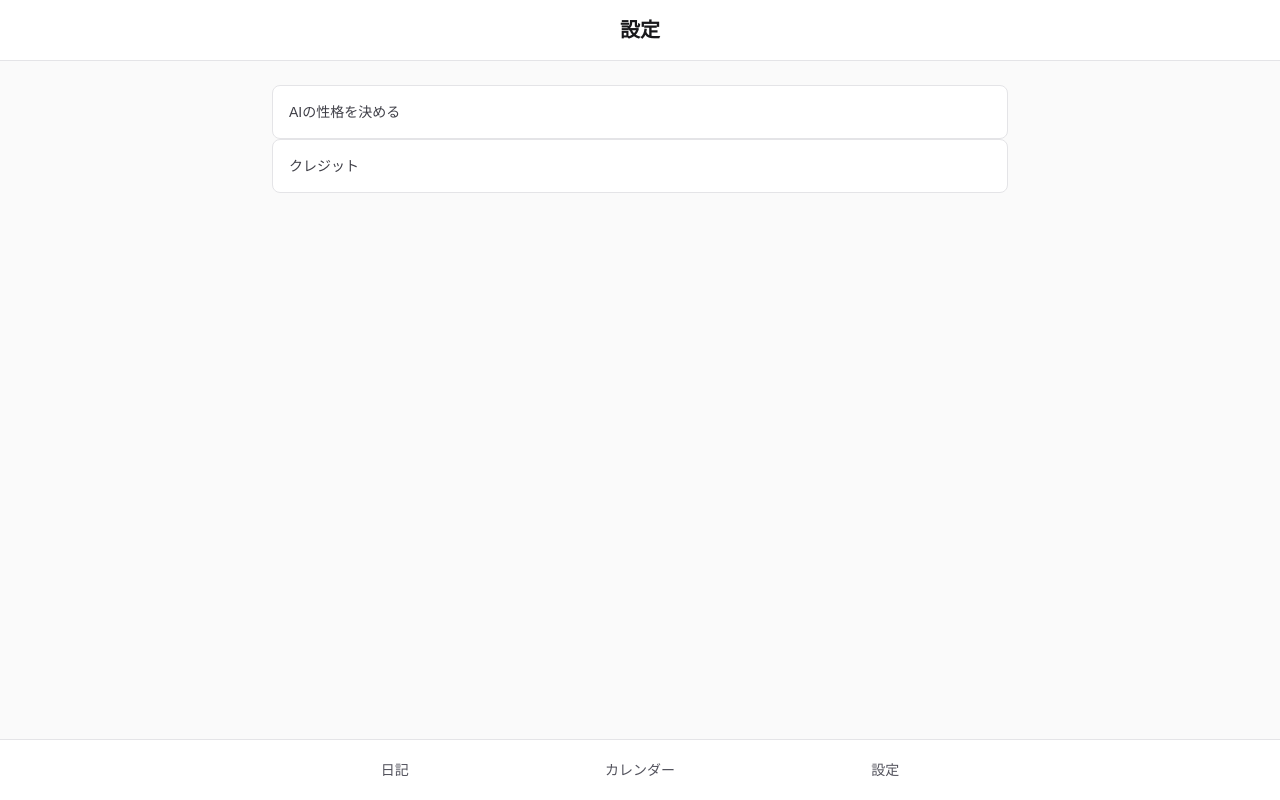
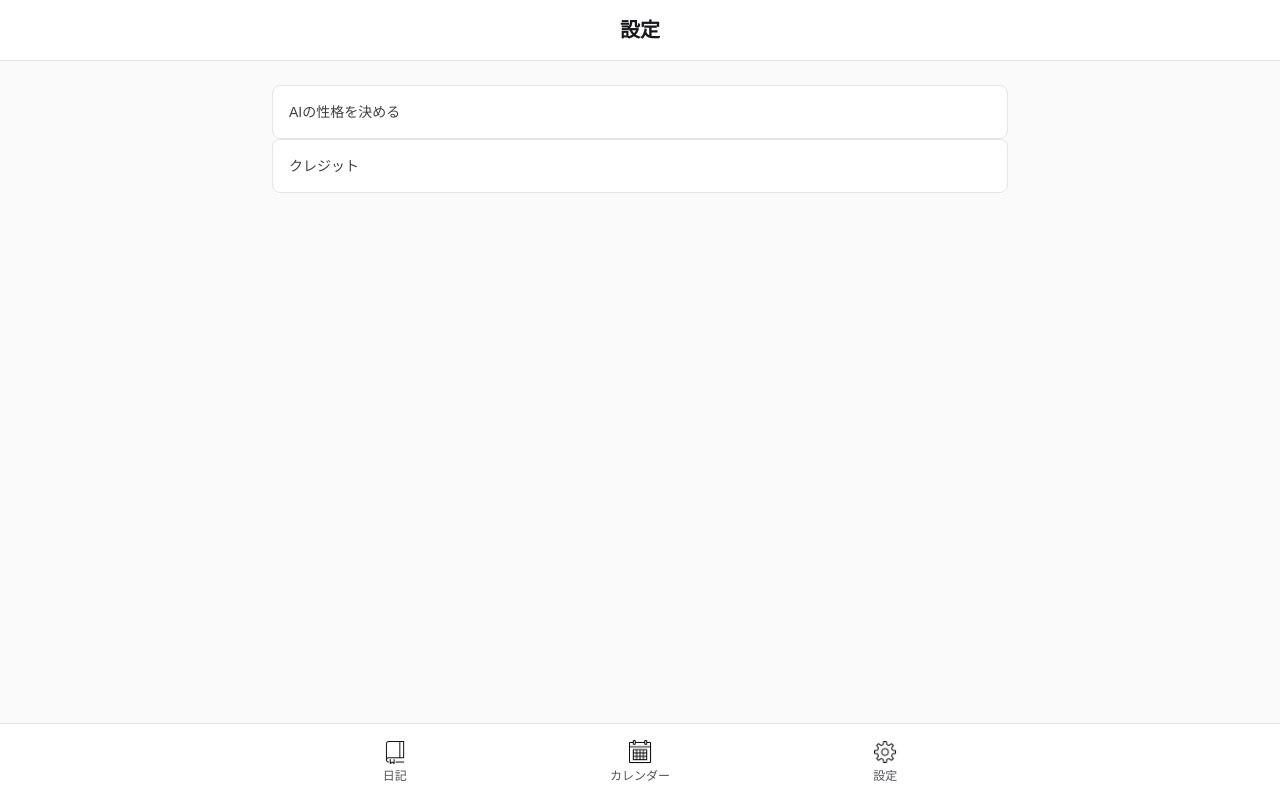
Before and after one commit to sodomun/ai-diary, a Next.js app: page /settings in a window 1280 px wide. Built offline with nearby package versions, Linux system fonts and the light colour scheme.

Commit message:
アイコン導入

```diff
--- a/app/components/EditDiaryHeader.tsx
+++ b/app/components/EditDiaryHeader.tsx
@@ -1,3 +1,5 @@
+import Image from "next/image";
+
 type Props = {
   onEdit?: () => void;
   onDelete?: () => void;
@@ -11,15 +13,15 @@ export default function EditDiaryHeader({ onEdit, onDelete }: Props) {
         <div className="flex gap-2">
           <button
             onClick={onEdit}
-            className="px-4 py-2 bg-zinc-900 dark:bg-zinc-50 text-white dark:text-zinc-900 text-sm font-medium rounded-lg hover:bg-zinc-700 dark:hover:bg-zinc-200 transition-colors"
+            className="p-2 rounded-lg hover:bg-zinc-100 dark:hover:bg-zinc-800 transition-colors"
           >
-            編集
+            <Image src="/icons/edit.png" alt="edit" width={24} height={24} />
           </button>
           <button
             onClick={onDelete}
-            className="px-4 py-2 bg-red-600 text-white text-sm font-medium rounded-lg hover:bg-red-700 transition-colors"
+            className="p-2 rounded-lg hover:bg-zinc-100 dark:hover:bg-zinc-800 transition-colors"
           >
-            削除
+            <Image src="/icons/trash-can.png" alt="delete" width={24} height={24} />
           </button>
         </div>
       </div>
--- a/app/components/Footer.tsx
+++ b/app/components/Footer.tsx
@@ -1,16 +1,20 @@
 import Link from "next/link";
+import Image from "next/image";
 
 export default function Footer() {
   return (
     <footer className="w-full bg-white dark:bg-zinc-900 border-t border-zinc-200 dark:border-zinc-700">
-      <nav className="max-w-3xl mx-auto px-4 py-3 flex justify-around">
-        <Link href="/diaries" className="flex-1 text-center py-2 text-sm font-medium text-zinc-600 hover:text-zinc-900 dark:text-zinc-400 dark:hover:text-zinc-50">
-            日記
+      <nav className="max-w-3xl mx-auto px-4 py-2 flex justify-around">
+        <Link href="/diaries" className="flex-1 flex flex-col items-center gap-1 py-2 text-xs font-medium text-zinc-600 hover:text-zinc-900 dark:text-zinc-400 dark:hover:text-zinc-50">
+          <Image src="/icons/diary.png" alt="diary" width={24} height={24} />
+          日記
         </Link>
-        <Link href="/calendar" className="flex-1 text-center py-2 text-sm font-medium text-zinc-600 hover:text-zinc-900 dark:text-zinc-400 dark:hover:text-zinc-50">
+        <Link href="/calendar" className="flex-1 flex flex-col items-center gap-1 py-2 text-xs font-medium text-zinc-600 hover:text-zinc-900 dark:text-zinc-400 dark:hover:text-zinc-50">
+          <Image src="/icons/calendar.png" alt="calendar" width={24} height={24} />
           カレンダー
         </Link>
-        <Link href="/settings" className="flex-1 text-center py-2 text-sm font-medium text-zinc-600 hover:text-zinc-900 dark:text-zinc-400 dark:hover:text-zinc-50">
+        <Link href="/settings" className="flex-1 flex flex-col items-center gap-1 py-2 text-xs font-medium text-zinc-600 hover:text-zinc-900 dark:text-zinc-400 dark:hover:text-zinc-50">
+          <Image src="/icons/settings.png" alt="settings" width={24} height={24} />
           設定
         </Link>
       </nav>
--- a/app/settings/credits/page.tsx
+++ b/app/settings/credits/page.tsx
@@ -35,12 +35,12 @@ export default function CreditsPage() {
                 本アプリで使用しているアイコンは Icons8 が提供するものです。
               </p>
             </div>
-            <div className="border-t border-zinc-100 dark:border-zinc-800 pt-3 flex flex-col gap-2">
-              <a target="_blank" href="https://icons8.com/icon/123481/journal">日記</a> アイコン by <a target="_blank" href="https://icons8.com">Icons8</a>
-              <a target="_blank" href="https://icons8.com/icon/23/calendar">カレンダー</a> アイコン by <a target="_blank" href="https://icons8.com">Icons8</a>
-              <a target="_blank" href="https://icons8.com/icon/364/settings">設定</a> アイコン by <a target="_blank" href="https://icons8.com">Icons8</a>
-              <a target="_blank" href="https://icons8.com/icon/71201/edit-pencil">編集</a> アイコン by <a target="_blank" href="https://icons8.com">Icons8</a>
-              <a target="_blank" href="https://icons8.com/icon/11705/trash-can">ゴミ箱</a> アイコン by <a target="_blank" href="https://icons8.com">Icons8</a>
+            <div className="border-t border-zinc-100 dark:border-zinc-800 pt-3 flex flex-col gap-2 text-sm text-zinc-600 dark:text-zinc-400">
+              <span><a target="_blank" rel="noopener noreferrer" href="https://icons8.com/icon/123481/journal" className="text-blue-500 hover:text-blue-600">日記</a> アイコン by <a target="_blank" rel="noopener noreferrer" href="https://icons8.com" className="text-blue-500 hover:text-blue-600">Icons8</a></span>
+              <span><a target="_blank" rel="noopener noreferrer" href="https://icons8.com/icon/23/calendar" className="text-blue-500 hover:text-blue-600">カレンダー</a> アイコン by <a target="_blank" rel="noopener noreferrer" href="https://icons8.com" className="text-blue-500 hover:text-blue-600">Icons8</a></span>
+              <span><a target="_blank" rel="noopener noreferrer" href="https://icons8.com/icon/364/settings" className="text-blue-500 hover:text-blue-600">設定</a> アイコン by <a target="_blank" rel="noopener noreferrer" href="https://icons8.com" className="text-blue-500 hover:text-blue-600">Icons8</a></span>
+              <span><a target="_blank" rel="noopener noreferrer" href="https://icons8.com/icon/71201/edit-pencil" className="text-blue-500 hover:text-blue-600">編集</a> アイコン by <a target="_blank" rel="noopener noreferrer" href="https://icons8.com" className="text-blue-500 hover:text-blue-600">Icons8</a></span>
+              <span><a target="_blank" rel="noopener noreferrer" href="https://icons8.com/icon/11705/trash-can" className="text-blue-500 hover:text-blue-600">ゴミ箱</a> アイコン by <a target="_blank" rel="noopener noreferrer" href="https://icons8.com" className="text-blue-500 hover:text-blue-600">Icons8</a></span>
             </div>
           </div>
         </div>
```
